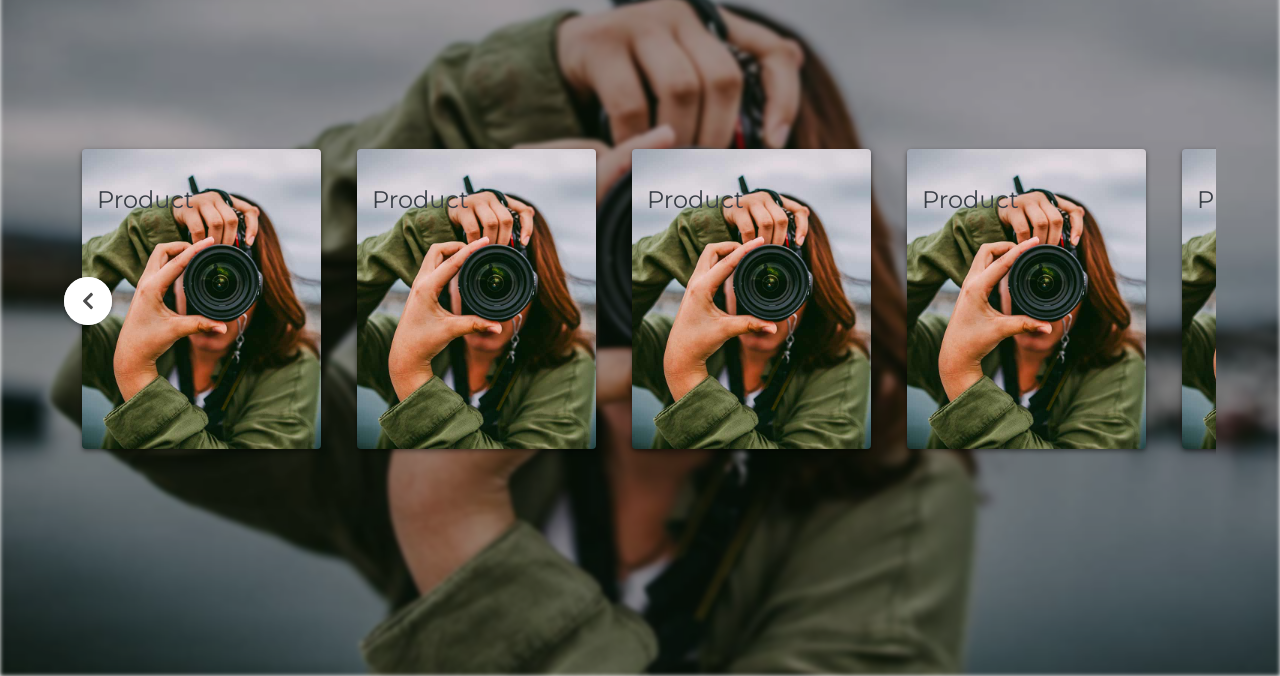
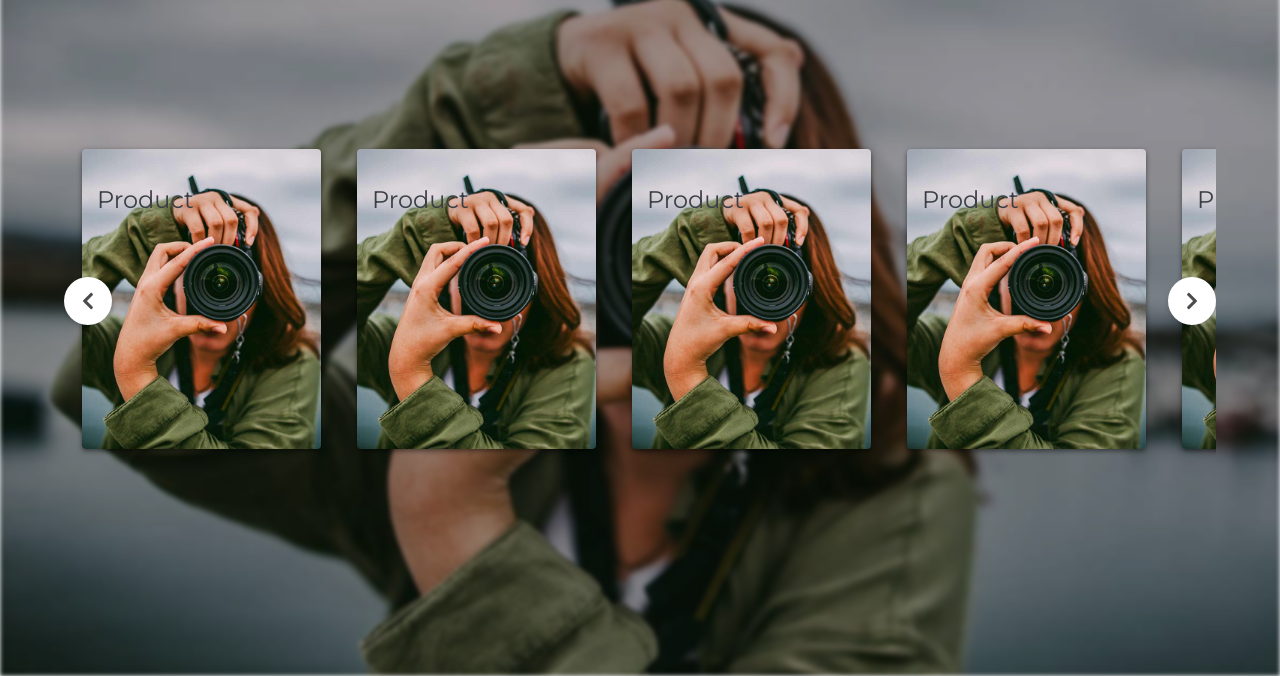
Before and after one commit to EdCenten0/Productos-Generico, a website: page html/index.html in a window 1280 px wide. Shown: the part 124-800 px from the top of the page. Drawn offline with Linux system fonts and the light colour scheme.

Commit message:
Carousel finished

```diff
--- a/html/index.html
+++ b/html/index.html
@@ -175,24 +175,24 @@
               </div>
             </div>
             <button
-              class="slick-arrow slick-prev"
-              id="button-prev"
-              data-button="button-prev"
+              class="slick-arrow slick-next"
+              id="button-next"
+              data-button="button-next"
               onclick="app.processingButton(event)"
             >
               <svg
                 aria-hidden="true"
                 focusable="false"
                 data-prefix="fas"
-                data-icon="chevron-left"
-                class="svg-inline--fa fa-chevron-left fa-w-10"
+                data-icon="chevron-right"
+                class="svg-inline--fa fa-chevron-right fa-w-10"
                 role="img"
                 xmlns="http://www.w3.org/2000/svg"
                 viewBox="0 0 320 512"
               >
                 <path
                   fill="currentColor"
-                  d="M34.52 239.03L228.87 44.69c9.37-9.37 24.57-9.37 33.94 0l22.67 22.67c9.36 9.36 9.37 24.52.04 33.9L131.49 256l154.02 154.75c9.34 9.38 9.32 24.54-.04 33.9l-22.67 22.67c-9.37 9.37-24.57 9.37-33.94 0L34.52 272.97c-9.37-9.37-9.37-24.57 0-33.94z"
+                  d="M285.476 272.971L91.132 467.314c-9.373 9.373-24.569 9.373-33.941 0l-22.667-22.667c-9.357-9.357-9.375-24.522-.04-33.901L188.505 256 34.484 101.255c-9.335-9.379-9.317-24.544.04-33.901l22.667-22.667c9.373-9.373 24.569-9.373 33.941 0L285.475 239.03c9.373 9.372 9.373 24.568.001 33.941z"
                 ></path>
               </svg>
             </button>
```
